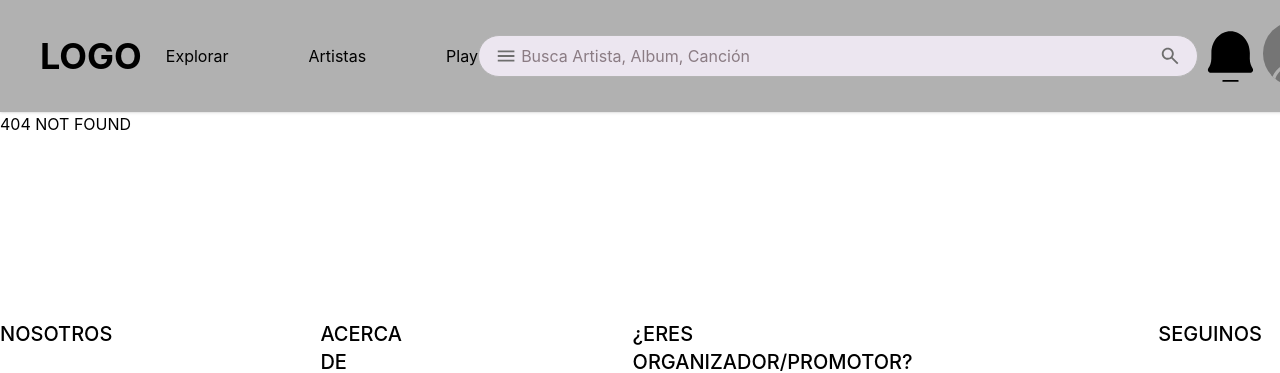
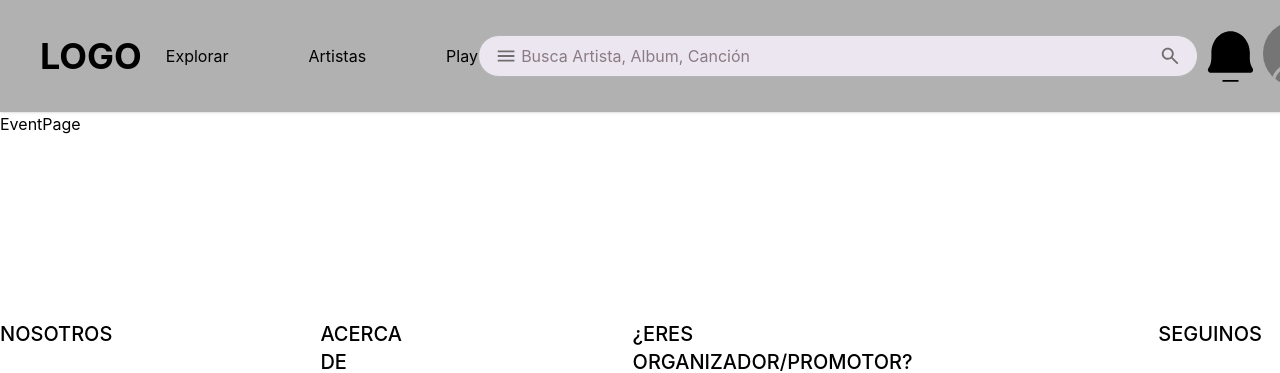
Before and after one commit to EdgarCamberos1894/Ecos, a React (Vite) app in the folder frontend/: page /event in a window 1280 px wide. Shown: the top 373 px of the page. Built offline with nearby package versions, Linux system fonts and the light colour scheme; no server answers; sample sign-in values are in the browser's storage.

Commit message:
feat: add EventPage component

```diff
--- /dev/null
+++ b/frontend/src/event/EventPage.tsx
@@ -0,0 +1,5 @@
+const EventPage = () => {
+  return <div>EventPage</div>;
+};
+
+export default EventPage;
--- a/frontend/src/routes/index.tsx
+++ b/frontend/src/routes/index.tsx
@@ -7,6 +7,7 @@ import ArtistPage from "@/artist/components/ArtistPage";
 import PlayPage from "@/play/PlayPage";
 import SettingPage from "@/settings/components/SettingPage";
 import ProtectedRoute from "@/auth/components/ProtectedRoute";
+import EventPage from "@/event/EventPage";
 
 export const AppRoutes = () => {
   return (
@@ -20,6 +21,7 @@ export const AppRoutes = () => {
         <Route element={<ProtectedRoute />}>
           <Route path="/setting" element={<SettingPage />} />
           <Route path="/profile" element={<ProfilePage />} />
+          <Route path="/event" element={<EventPage />} />
         </Route>
       </Route>
     </Routes>
```
